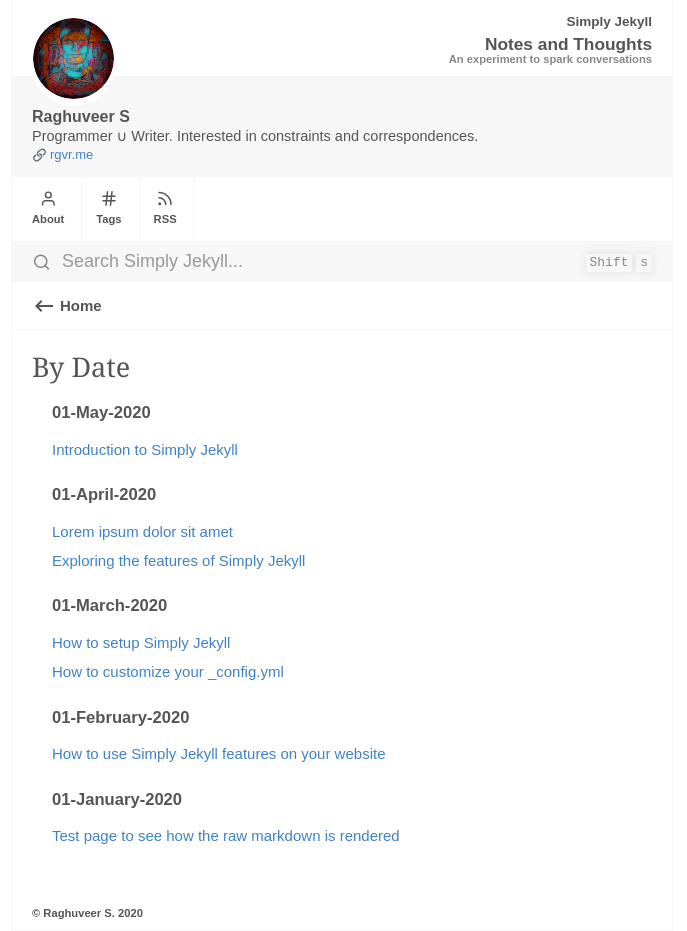
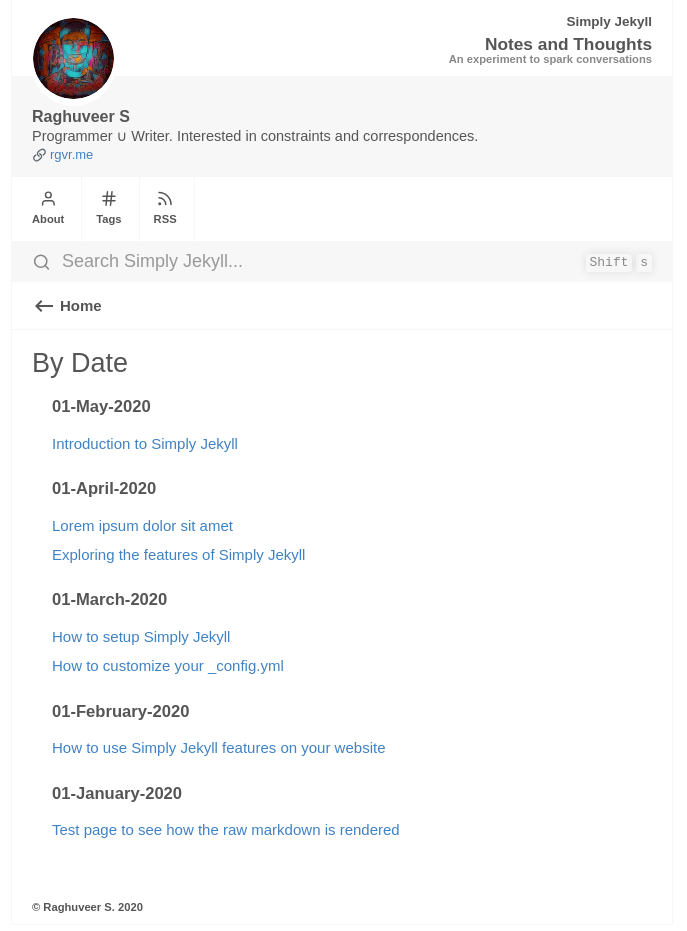
Before and after one commit to textcontext/textcontext.github.io, a Jekyll site: the page built from dates.md, in a window 1280 px wide. Shown: the whole page, without its empty margins (298-985 px from the left). Built offline with Jekyll 4.4.1, drawn with Linux system fonts in a browser that asks for light colours.

Commit message:
Update Style.css

```diff
--- a/assets/css/Style.css
+++ b/assets/css/Style.css
@@ -29,7 +29,7 @@ layout: Stylesheet
     --anchor-link-color: hsl(205, 12%, 70%);
     --search-placeholder-color: hsl(var(--main-hue), 0%, 60.0%);
     --searchbox-shadow-color:  hsl(204, 63.0%, 78.8%);
-    --heading-font-family: Georgia, serif;
+    --heading-font-family: sans-serif;
     --primary-font-family: sans-serif;
     --secondary-font-family: sans-serif;
 }
```
